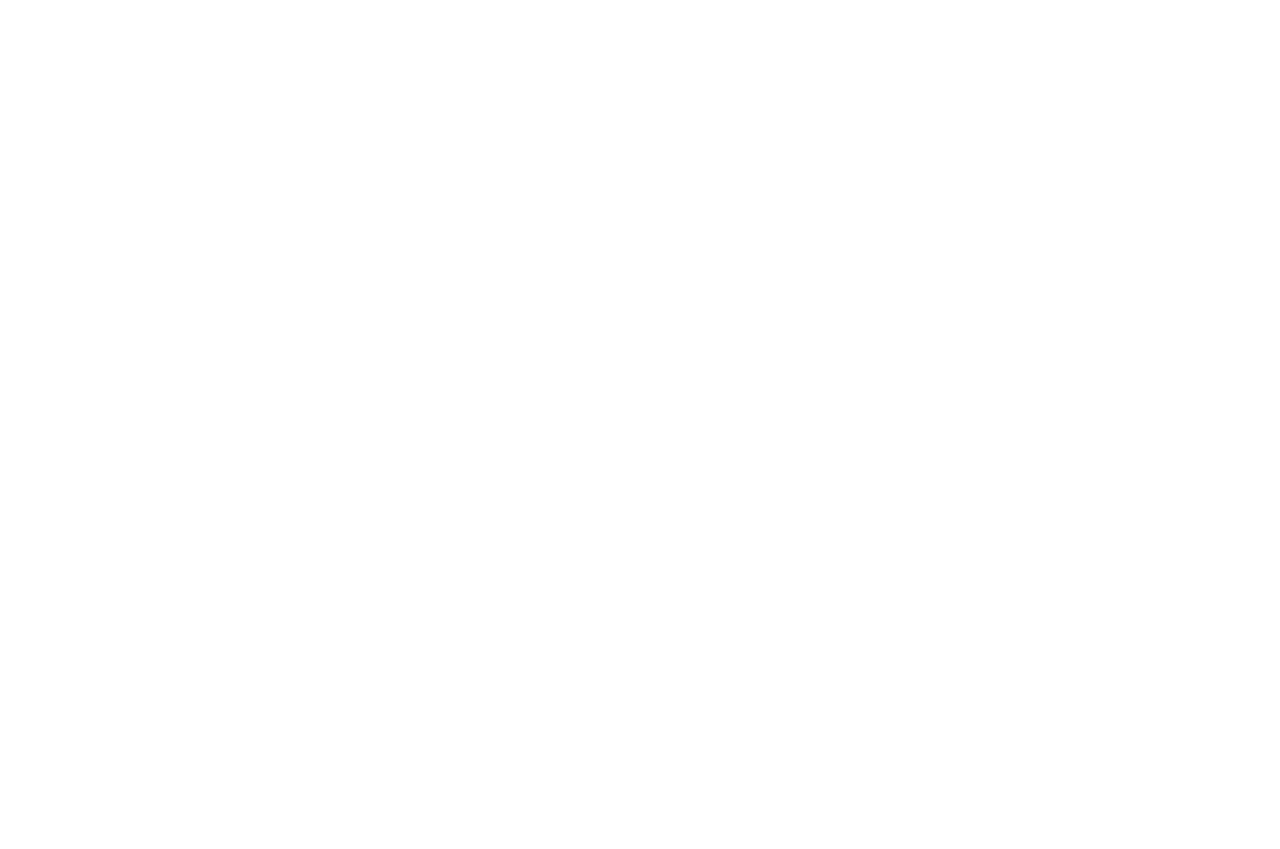
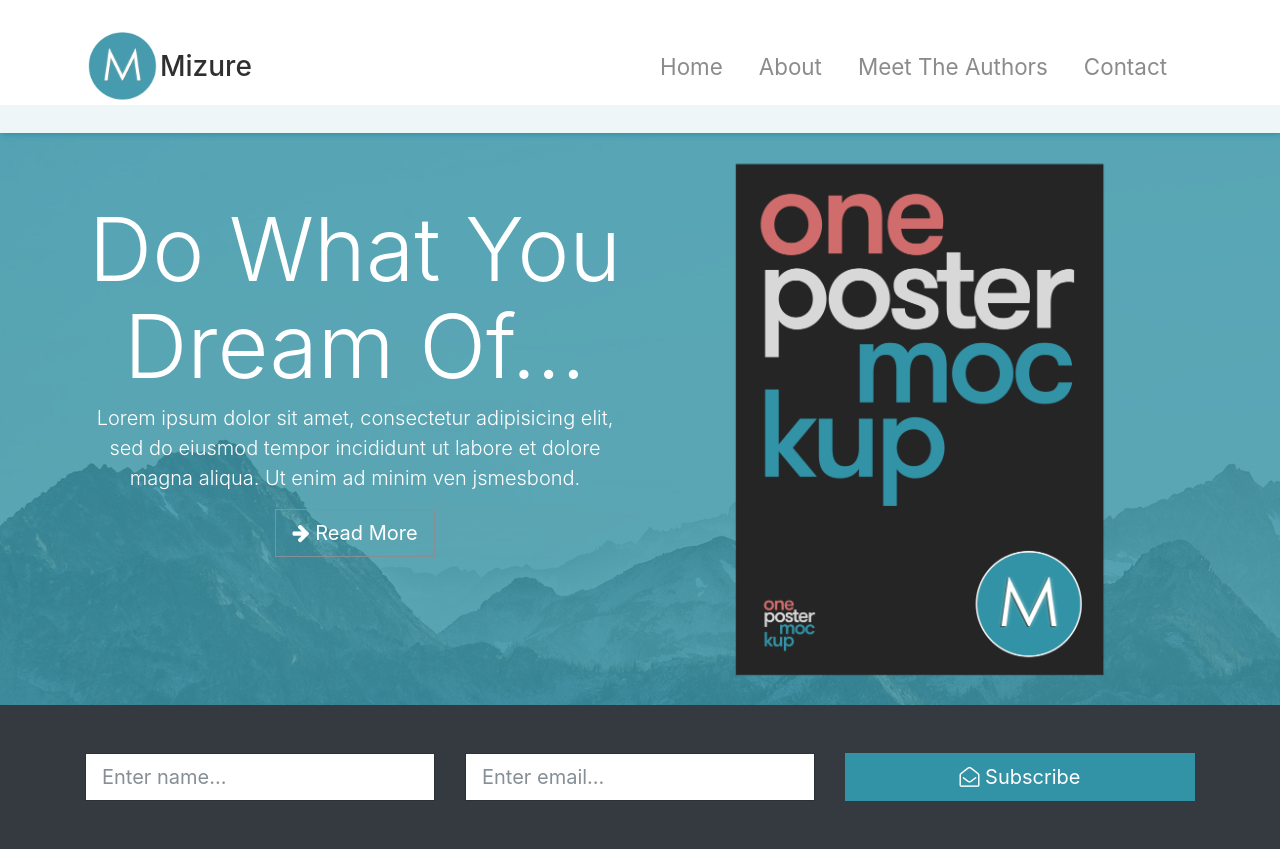
Before and after one commit to BrianMwevi/Mazure, a website: page src/index.html in a window 1280 px wide. Before the commit the page ends 800 px from the top, so only its background shows below. Drawn offline with Linux system fonts and the light colour scheme.

Commit message:
Created the home section and part of the Newsletter

```diff
--- a/src/index.html
+++ b/src/index.html
@@ -9,8 +9,59 @@
   <link rel="stylesheet" href="css/bootstrap.css">
   <link rel="stylesheet" href="css/style.css">
 </head>
-<body>
+<body id="home">
+  <nav class="navbar navbar-expand-md navbar-light fixed-top py-4">
+    <div class="container">
+      <a href="index.html" class="navbar-brand"><img src="img/mlogo.png" alt="Logo" width="75" height="75"><h3 class="d-inline align-middle">Mizure</h3></a>
+      <button class="navbar-toggler" data-toggle="collapse" data-target="#navbarNav"><span class="navbar-toggler-icon"></span></button>
+      <div class="collapse navbar-collapse" id="navbarNav">
+        <ul class="navbar-nav ml-auto">
+          <li class="nav-item"><a href="#home" class="nav-link">Home</a></li>
+          <li class="nav-item"><a href="#about" class="nav-link">About</a></li>
+          <li class="nav-item"><a href="#authors" class="nav-link">Meet The Authors</a></li>
+          <li class="nav-item"><a href="#contact" class="nav-link">Contact</a></li>
+        </ul>
+      </div>
+    </div>
+  </nav>
 
+  <!-- SHOWCASE -->
+  <section id="showcase" class="py-5">
+    <div class="primary-overlay text-white">
+      <div class="container">
+        <div class="row">
+          <div class="col-lg-6 text-center ">
+            <h2 class="display-2 mt-5 pt-5">
+              Do What You Dream Of...
+            </h2>
+            <p class="lead">Lorem ipsum dolor sit amet, consectetur adipisicing elit, sed do eiusmod
+            tempor incididunt ut labore et dolore magna aliqua. Ut enim ad minim ven jsmesbond.</p>
+            <a href="#" class="btn btn-outline-secondary btn-lg text-white"><i class="fa fa-arrow-right"> </i> Read More</a>
+          </div>
+          <div class="col-lg-6">
+            <img src="img/book.png" class="img-fluid" alt="Book image">
+          </div>
+        </div>
+      </div>
+    </div>
+  </section>
+
+  <!-- NEWSLETTER -->
+  <section id="newletter" class="bg-dark text-white py-5">
+    <div class="container">
+      <div class="row">
+        <div class="col-md-4">
+          <input type="name" class="form-control form-control-lg" placeholder="Enter name...">
+        </div>
+        <div class="col-md-4">
+          <input type="email" class="form-control form-control-lg" placeholder="Enter email...">
+        </div>
+        <div class="col-md-4" >
+          <button class="btn btn-primary btn-block btn-lg"><i class="fa fa-envelope-open-o"> </i> Subscribe</button>
+        </div>
+      </div>
+    </div>
+  </section>
 
   <script src="js/jquery.min.js"></script>
   <script src="js/popper.min.js"></script>
```
